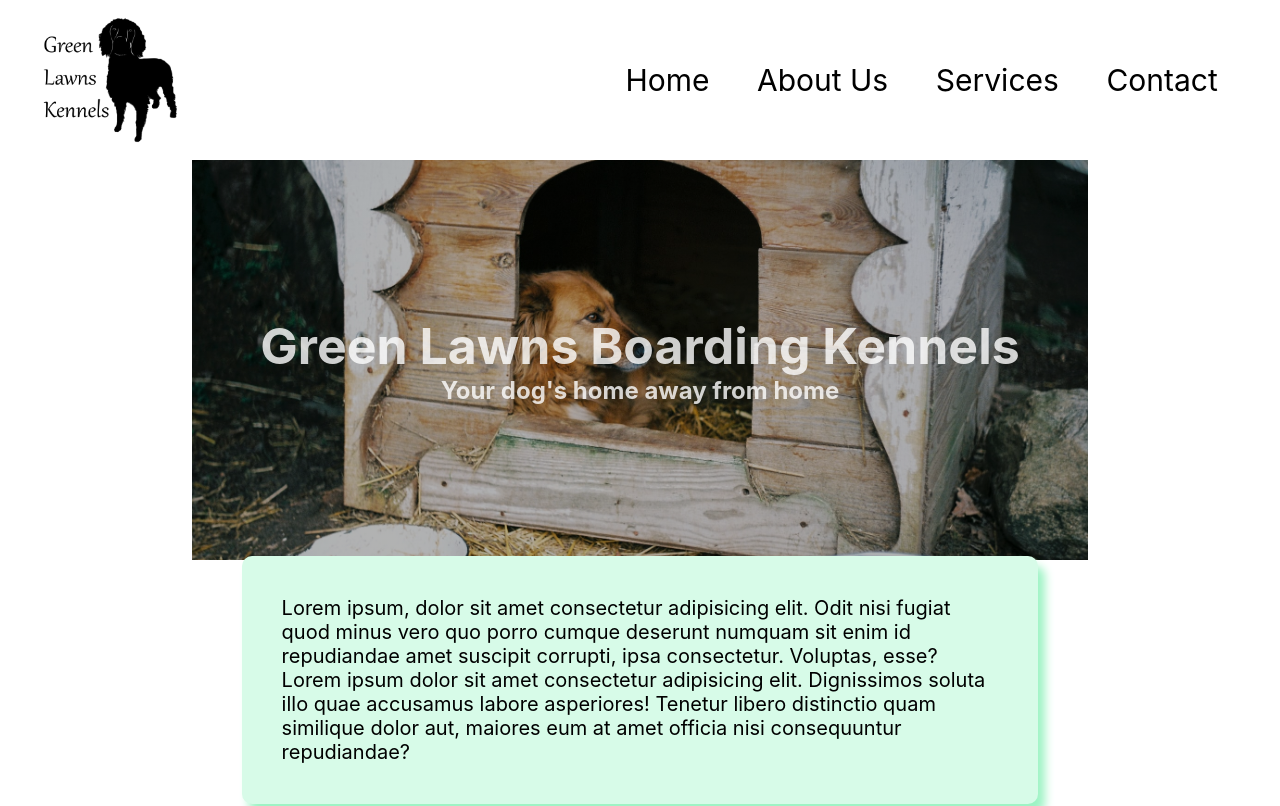
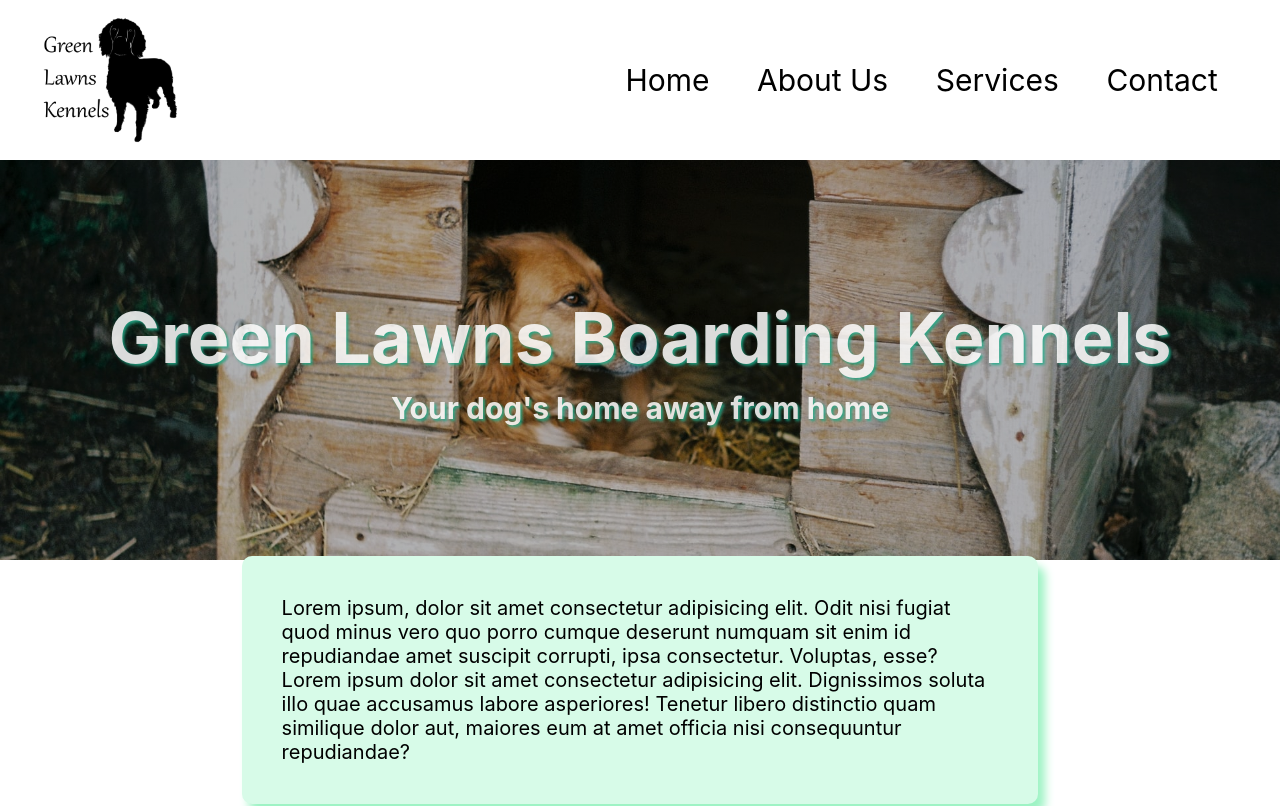
Before and after one commit to Velocima/green-lawns, a React (Create React App) app: page / in a window 1280 px wide. Shown: the top 806 px of the page. Built offline with nearby package versions, Linux system fonts and the light colour scheme.

Commit message:
banner made full width. banner text styled

```diff
--- a/src/components/Landing.jsx
+++ b/src/components/Landing.jsx
@@ -7,8 +7,10 @@ export const Landing = () => {
 	return (
 		<main className='landing-container'>
 			<div className='banner'>
-				<h1>Green Lawns Boarding Kennels</h1>
-				<h2>Your dog's home away from home</h2>
+				<div className='titles'>
+					<h1>Green Lawns Boarding Kennels</h1>
+					<h2>Your dog's home away from home</h2>
+				</div>
 			</div>
 			<div className='description'>
 				<p>
--- a/src/css/landing.css
+++ b/src/css/landing.css
@@ -4,7 +4,7 @@
   justify-content: center;
   align-items: center; }
   .landing-container .banner {
-    width: 70%;
+    width: 100%;
     height: 50vh;
     display: flex;
     flex-direction: column;
@@ -15,12 +15,23 @@
     background-attachment: fixed;
     background-repeat: no-repeat;
     background-size: cover; }
-    .landing-container .banner h1,
-    .landing-container .banner h2 {
-      color: white;
-      opacity: 0.8; }
-    .landing-container .banner h1 {
-      font-size: 50px; }
+    .landing-container .banner .titles {
+      display: flex;
+      flex-direction: column;
+      justify-content: center;
+      align-items: center;
+      padding: 30px 50px;
+      border-radius: 10px; }
+      .landing-container .banner .titles h1,
+      .landing-container .banner .titles h2 {
+        color: white;
+        opacity: 0.85;
+        text-shadow: 2px 2px 3px #1fab89; }
+      .landing-container .banner .titles h1 {
+        font-size: 70px;
+        margin-bottom: 10px; }
+      .landing-container .banner .titles h2 {
+        font-size: 30px; }
   .landing-container .description {
     display: flex;
     justify-content: center;
--- a/src/scss/landing.scss
+++ b/src/scss/landing.scss
@@ -6,7 +6,7 @@
 	justify-content: center;
 	align-items: center;
 	.banner {
-		width: 70%;
+		width: 100%;
 		height: 50vh;
 		display: flex;
 		flex-direction: column;
@@ -18,13 +18,26 @@
 		background-attachment: fixed;
 		background-repeat: no-repeat;
 		background-size: cover;
-		h1,
-		h2 {
-			color: white;
-			opacity: 0.8;
-		}
-		h1 {
-			font-size: 50px;
+		.titles {
+			display: flex;
+			flex-direction: column;
+			justify-content: center;
+			align-items: center;
+			padding: 30px 50px;
+			border-radius: 10px;
+			h1,
+			h2 {
+				color: white;
+				opacity: 0.85;
+				text-shadow: 2px 2px 3px $text-shadow;
+			}
+			h1 {
+				font-size: 70px;
+				margin-bottom: 10px;
+			}
+			h2 {
+				font-size: 30px;
+			}
 		}
 	}
 	.description {
--- a/src/scss/variables/_variables.scss
+++ b/src/scss/variables/_variables.scss
@@ -1,4 +1,5 @@
 $background-color: white;
 $container-color: #d7fbe8;
 $container-shadow: #9df3c4;
-$nav-color: #1fab89;
+$text-shadow: #1fab89;
+$title-container-color: #d7fbe88e;
```
